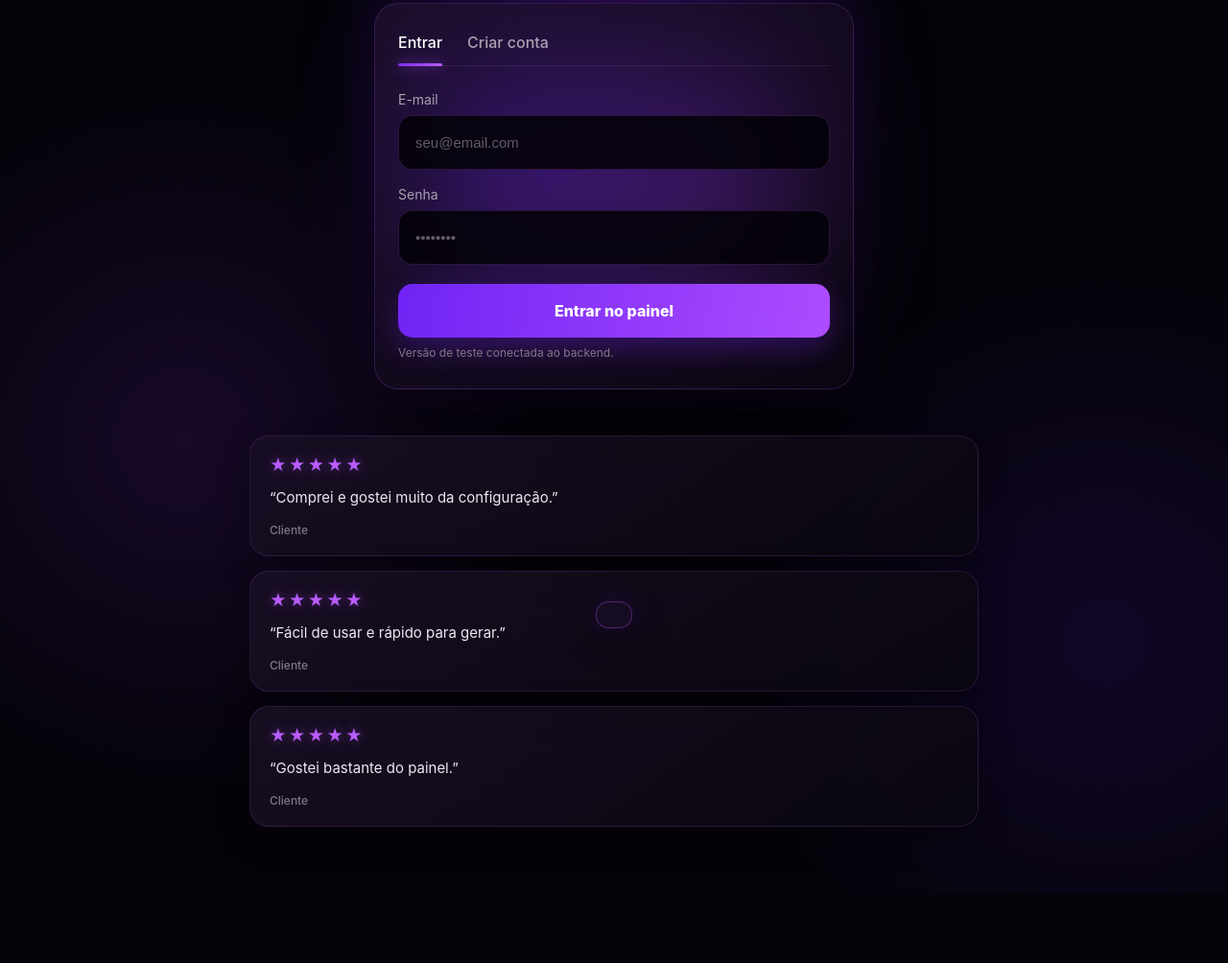
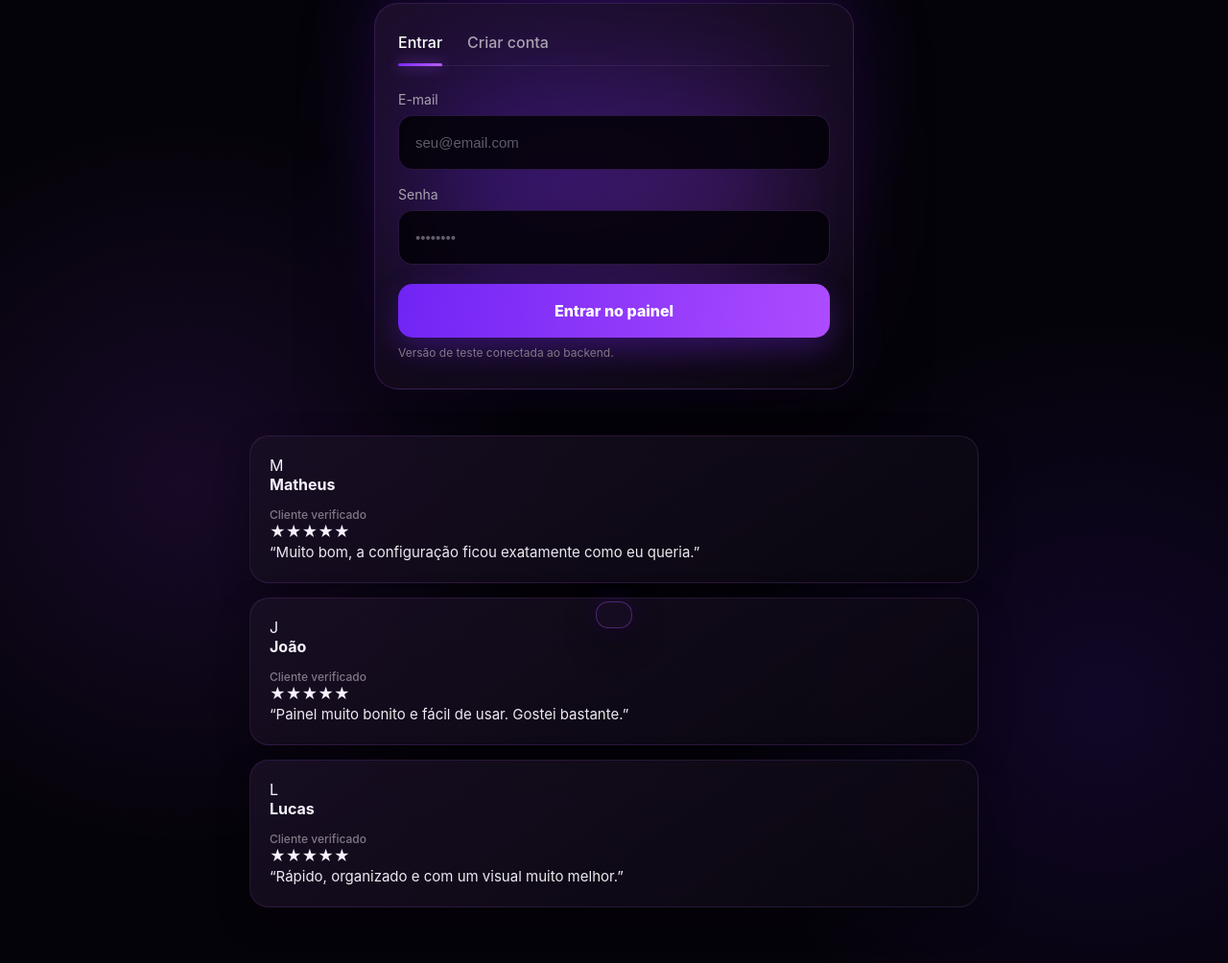
Before and after one commit to xxaxssxsx/Fxfxfxfx, a plain HTML site: page index.html in a window 1280 px wide. Shown: the part 120-1124 px from the top of the page at 96% size. Before the commit the page ends 1052 px from the top, so only its background shows below. Drawn offline with Linux system fonts and the light colour scheme.

Commit message:
index.html

```diff
--- a/index.html
+++ b/index.html
@@ -4,14 +4,14 @@
 <meta charset="UTF-8">
 <meta name="viewport" content="width=device-width, initial-scale=1.0">
 <title>FF Sensibilidade</title>
-<link rel="stylesheet" href="css/style.css">
+<link rel="stylesheet" href="css/style.css?v=2">
 </head>
 <body>
 <div id="toast"></div>
 <section id="auth" class="screen">
   <div class="hero">
-    <div class="brand">FF<span>+</span></div>
-    <p class="tag">Sensibilidade e configurações para Free Fire</p>
+    <div class="brand">SEN<span>FRIFAS</span></div>
+    <p class="tag">Configurações premium para Free Fire</p>
     <div class="auth-card">
       <div class="tabs">
         <button class="tab active" data-auth="login">Entrar</button>
@@ -31,11 +31,43 @@
       <small>Versão de teste conectada ao backend.</small>
     </div>
     <div class="reviews">
-      <div><b>★★★★★</b><p>“Comprei e gostei muito da configuração.”</p><span>Cliente</span></div>
-      <div><b>★★★★★</b><p>“Fácil de usar e rápido para gerar.”</p><span>Cliente</span></div>
-      <div><b>★★★★★</b><p>“Gostei bastante do painel.”</p><span>Cliente</span></div>
+
+    <div class="review">
+        <div class="review-top">
+            <div class="avatar">M</div>
+            <div>
+                <strong>Matheus</strong>
+                <span>Cliente verificado</span>
+            </div>
+        </div>
+        <div class="stars">★★★★★</div>
+        <p>“Muito bom, a configuração ficou exatamente como eu queria.”</p>
     </div>
-  </div>
+
+    <div class="review">
+        <div class="review-top">
+            <div class="avatar">J</div>
+            <div>
+                <strong>João</strong>
+                <span>Cliente verificado</span>
+            </div>
+        </div>
+        <div class="stars">★★★★★</div>
+        <p>“Painel muito bonito e fácil de usar. Gostei bastante.”</p>
+    </div>
+
+    <div class="review">
+        <div class="review-top">
+            <div class="avatar">L</div>
+            <div>
+                <strong>Lucas</strong>
+                <span>Cliente verificado</span>
+            </div>
+        </div>
+        <div class="stars">★★★★★</div>
+        <p>“Rápido, organizado e com um visual muito melhor.”</p>
+    </div>
+    </div>
 </section>
 <section id="app" class="hidden">
   <header><div class="brand">FF<span>+</span></div><button id="logout" class="ghost">Sair</button></header>
```
